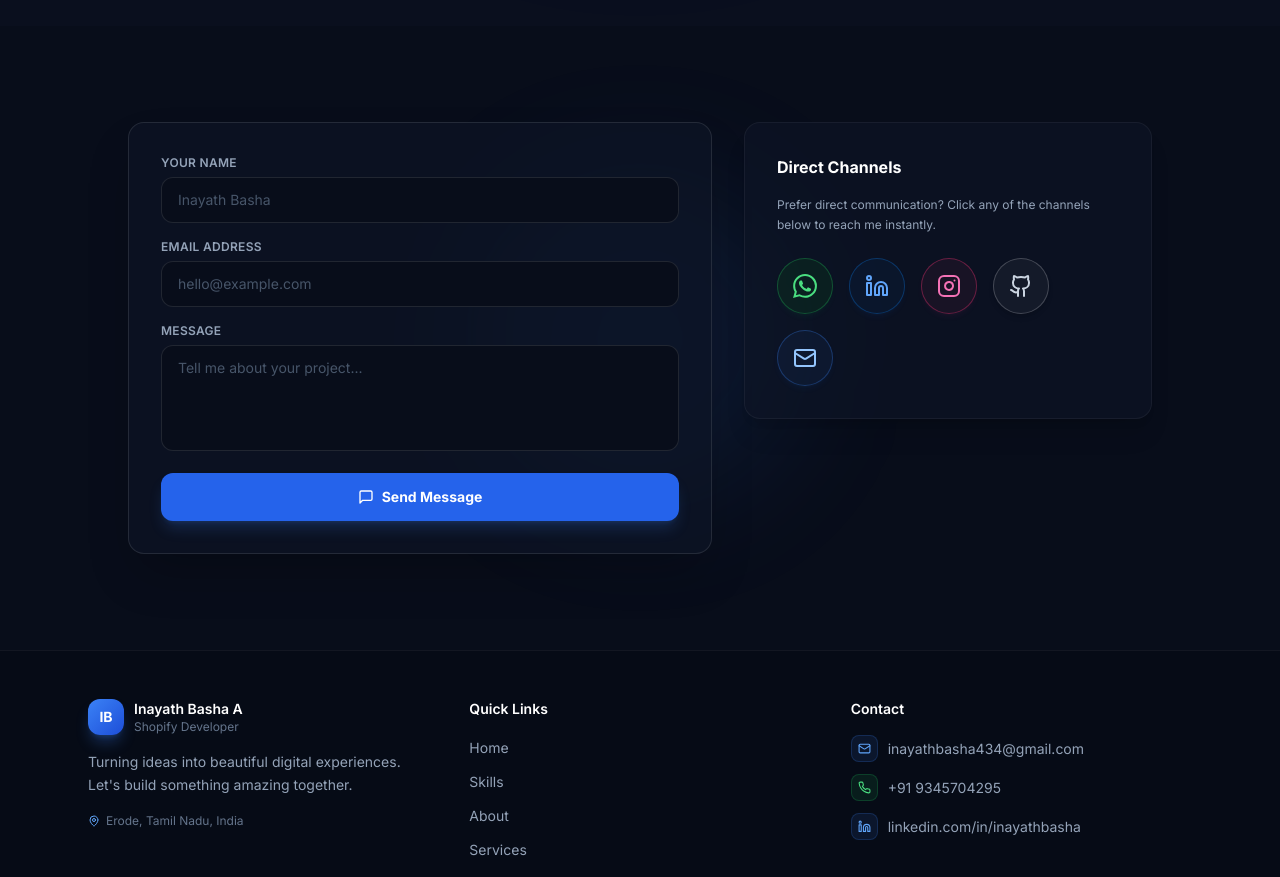
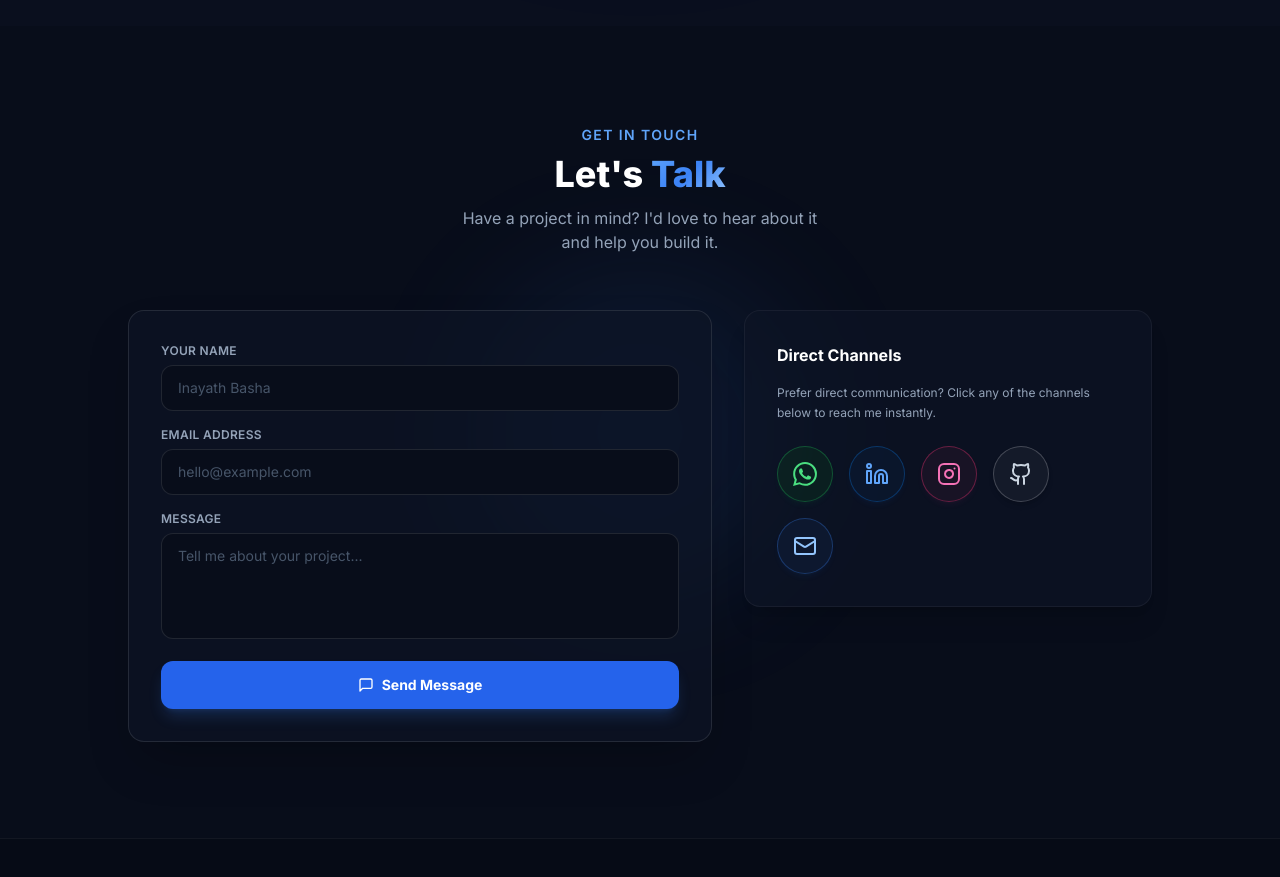
Before and after one commit to inayathbasha434-eng/inayath-portfolio, a React (Vite) app: page / in a window 1280 px wide. Shown: the part 6820-7697 px from the top of the page. Built offline with nearby package versions, Linux system fonts and the light colour scheme; no server answers.

Commit message:
fix: restore Get In Touch title header to contact section

```diff
--- a/src/components/Contact.jsx
+++ b/src/components/Contact.jsx
@@ -49,6 +49,17 @@ export default function Contact() {
       <div className="absolute top-1/2 left-1/2 -translate-x-1/2 -translate-y-1/2 w-80 h-80 bg-blue-500/10 rounded-full blur-3xl pointer-events-none" />
 
       <div className="max-w-6xl mx-auto px-4 sm:px-6 relative z-10">
+
+        {/* Header */}
+        <div className="text-center mb-14 fade-in">
+          <span className="text-blue-400 text-sm font-semibold uppercase tracking-widest">Get In Touch</span>
+          <h2 className="text-3xl sm:text-4xl font-extrabold text-white mt-2 mb-3">
+            Let's <span className="text-gradient">Talk</span>
+          </h2>
+          <p className="text-slate-400 max-w-sm mx-auto text-sm sm:text-base">
+            Have a project in mind? I'd love to hear about it and help you build it.
+          </p>
+        </div>
 
         {/* Form + Direct Channels Grid */}
         <div className="grid md:grid-cols-12 gap-8 items-start max-w-5xl mx-auto">
```
